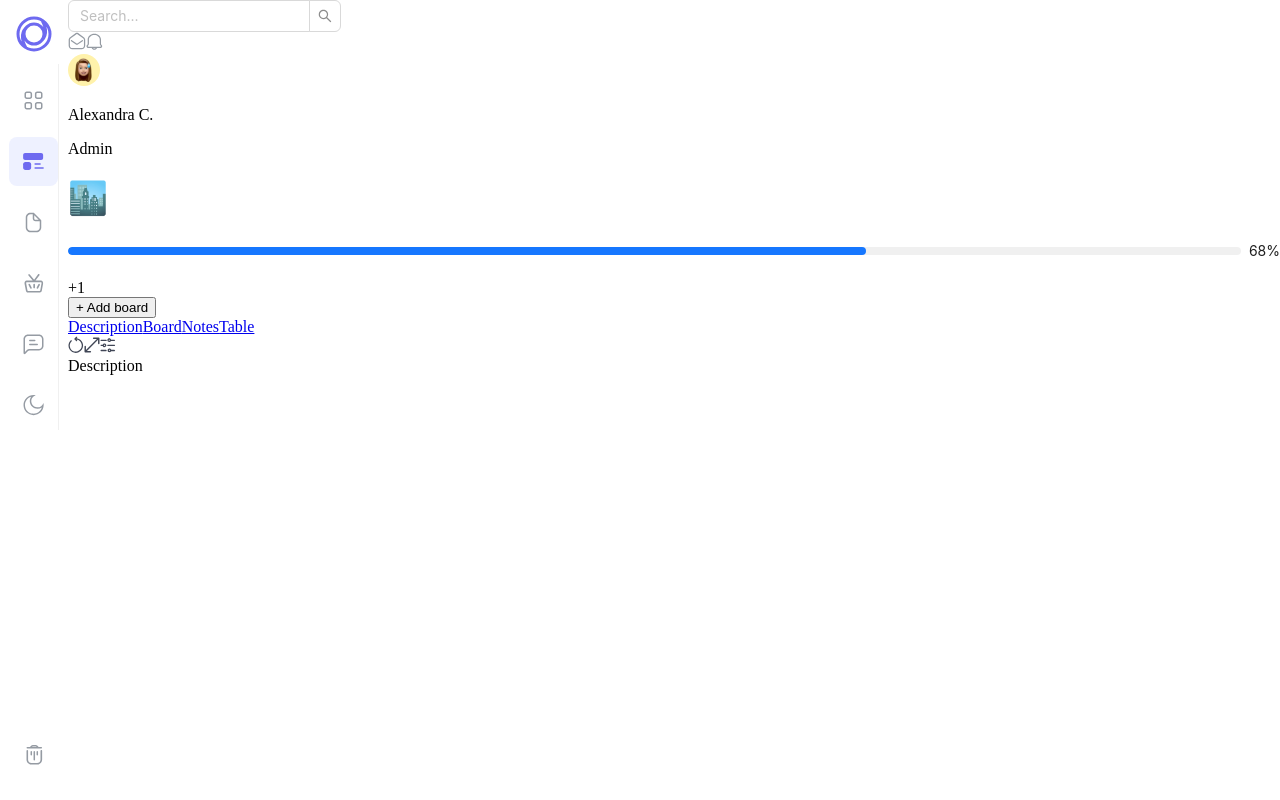
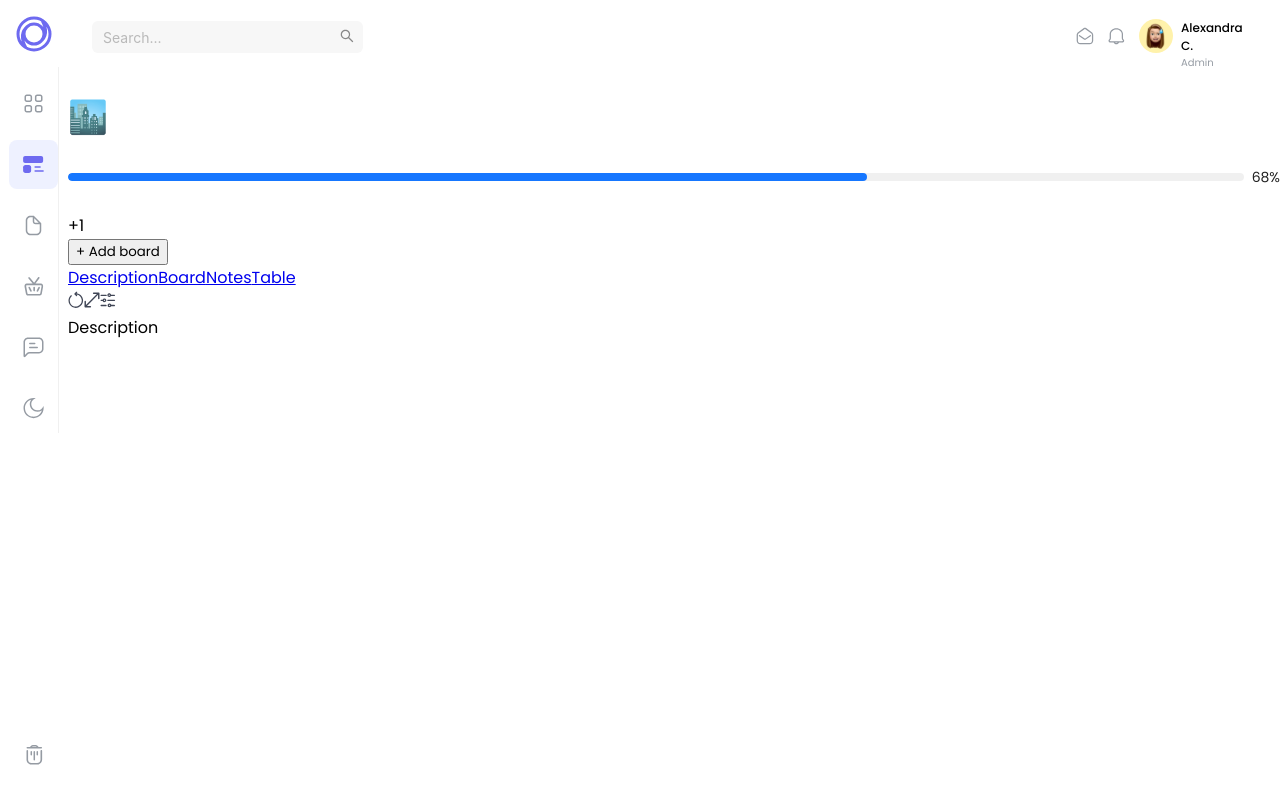
Before and after one commit to TanyaMeow/dashboard-for-planning, a React (Create React App) app: page / in a window 1280 px wide. Built offline with nearby package versions, Linux system fonts and the light colour scheme; the HTML template or start-up script is replaced by a standard one.

Commit message:
Стилизация шапки

```diff
--- a/public/index.html
+++ b/public/index.html
@@ -8,6 +8,9 @@
       name="description"
       content="Web site created using create-react-app"
     />
+    <link rel="preconnect" href="https://fonts.googleapis.com">
+    <link rel="preconnect" href="https://fonts.gstatic.com" crossorigin>
+    <link href="https://fonts.googleapis.com/css2?family=Poppins:ital,wght@0,100;0,200;0,300;0,400;0,500;0,600;0,700;0,800;0,900;1,100;1,200;1,300;1,400;1,500;1,600;1,700;1,800;1,900&display=swap" rel="stylesheet">
     <link rel="manifest" href="%PUBLIC_URL%/manifest.json" />
     <title>React App</title>
   </head>
--- a/src/Components/Header.tsx
+++ b/src/Components/Header.tsx
@@ -6,26 +6,26 @@
 
 const Header = () => {
     return (
-        <div>
-            <div>
+        <header className='header'>
+            <div className='header_search'>
                 <AutoComplete>
-                    <Input.Search placeholder="Search..." />
+                    <Input.Search placeholder="Search..." className={'search'}/>
                 </AutoComplete>
             </div>
 
-            <div>
+            <div className='header_user'>
                 <img src={mail} alt=""/>
                 <img src={notification} alt=""/>
 
-                <div>
+                <div className='user_account'>
                     <img src={adminIcon} alt=""/>
-                    <div>
+                    <div className='username'>
                         <p>Alexandra C.</p>
                         <p>Admin</p>
                     </div>
                 </div>
             </div>
-        </div>
+        </header>
     )
 }
 
--- a/src/styles/Common.scss
+++ b/src/styles/Common.scss
@@ -2,6 +2,10 @@
 @import "Navigation";
 @import "SettingBoard";
 @import "UserTable";
+
+* {
+  font-family: 'Poppins', sans-serif;
+}
 
 html, body, #root, .App {
   height: 100%;
--- a/src/styles/Header.scss
+++ b/src/styles/Header.scss
@@ -0,0 +1,49 @@
+.header {
+  display: flex;
+  align-items: center;
+  justify-content: space-between;
+
+  padding: 19px 24px;
+}
+
+.header_user {
+  display: flex;
+
+  > img {
+    margin-right: 14px;
+  }
+}
+
+.user_account {
+  display: flex;
+
+  > img {
+    margin-right: 8px;
+  }
+
+  .username p {
+    margin: 0;
+    color: #959BA3;
+    font-size: 10px;
+  }
+
+  .username p:first-child {
+    font-size: 12px;
+    font-weight: 500;
+    color: black;
+  }
+}
+
+.search {
+  input {
+    background-color: #f7f7f7;
+    color: #959BA3;
+    border: transparent;
+    height: 32px;
+  }
+
+  button {
+    background-color: #f7f7f7;
+    border: transparent;
+  }
+}
```
